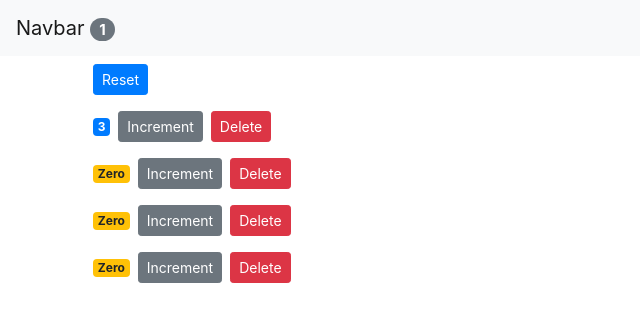
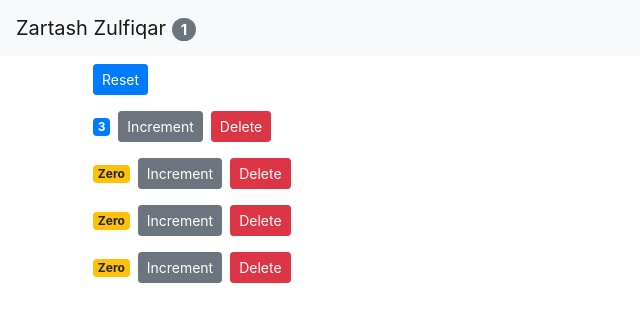
Before and after one commit to zeeforumcompany/php-sample, a React (Create React App) app: page / in a window 1280 px wide. Shown: the top 322 px of the page, without its empty margins (0-640 px from the left). Built offline with nearby package versions, Linux system fonts and the light colour scheme.

Commit message:
Change NavBar Title

```diff
--- a/src/components/navbar.jsx
+++ b/src/components/navbar.jsx
@@ -6,7 +6,7 @@ class NavBar extends Component {
 		return (
 			<nav className="navbar navbar-light bg-light">
 				<a href="/home" className="navbar-brand">
-          Navbar&nbsp;
+					Zartash Zulfiqar&nbsp;
 					<span className="badge badge-pill badge-secondary">
 						{this.props.totalCounter}
 					</span>
```
Lines whose indentation alone changed are shown as unchanged.
